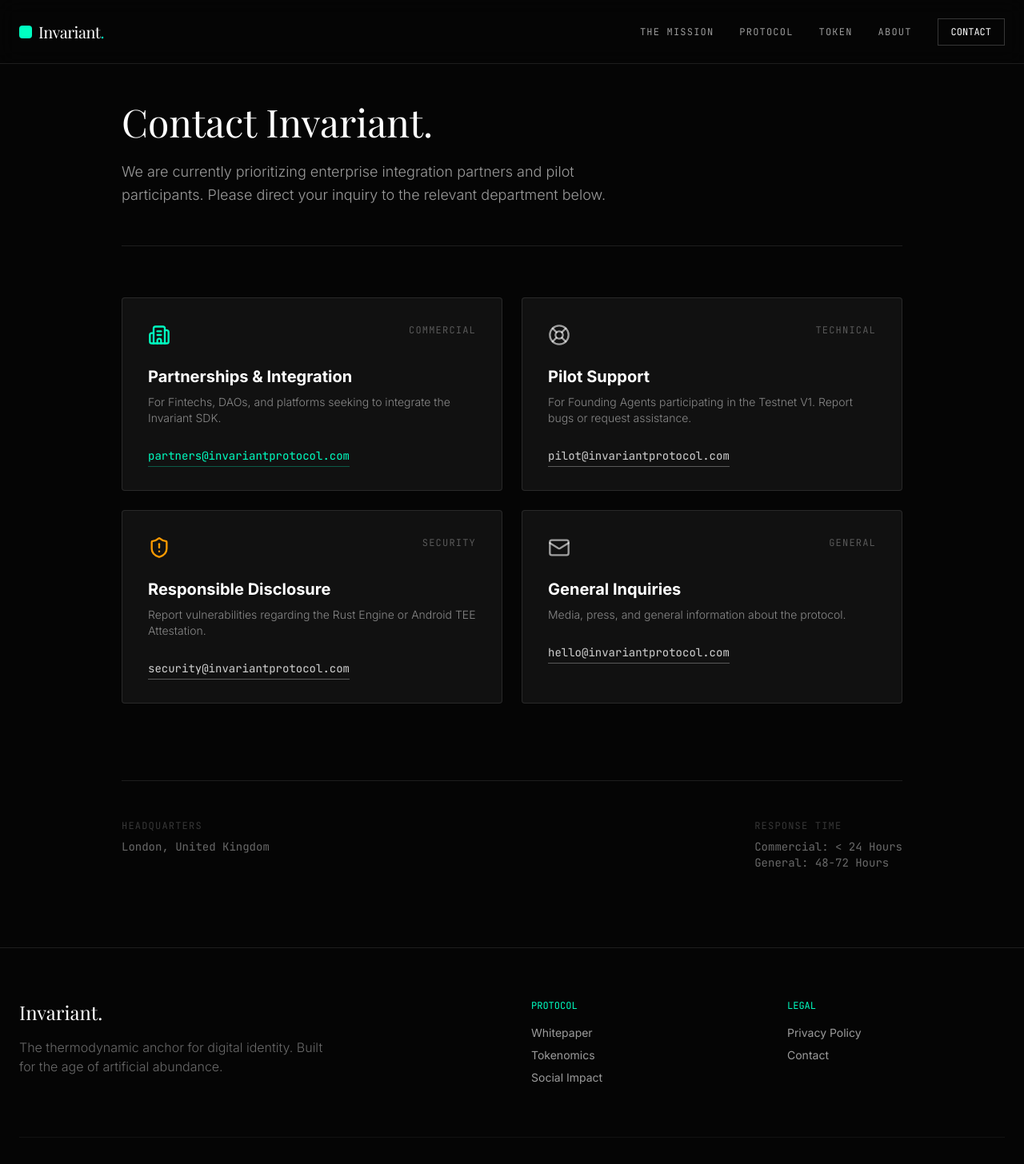
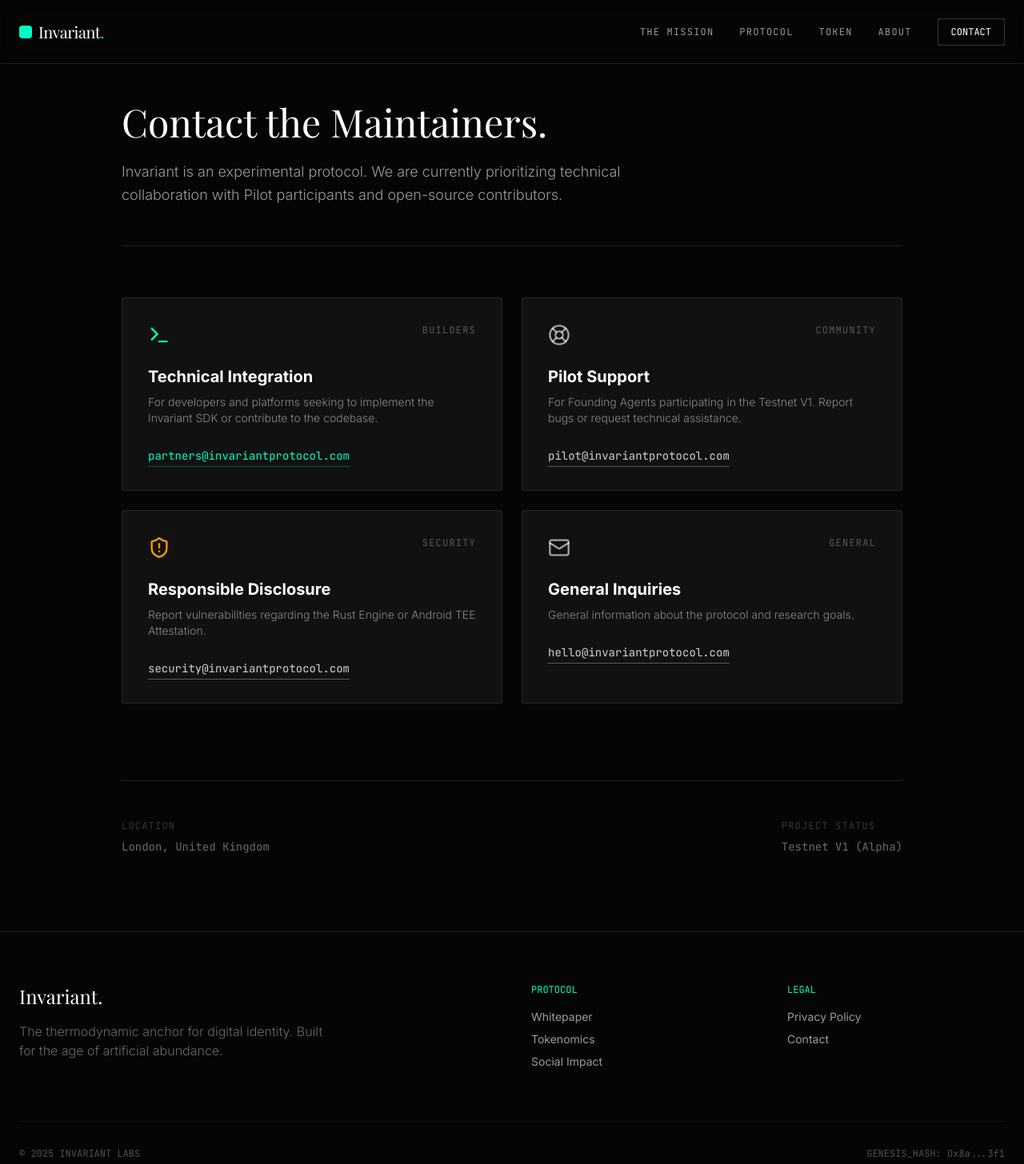
Before and after one commit to KarmaYama/invariant-monorepo, a Next.js app in the folder invariant-web/: page /contact in a window 1280 px wide. Shown: the top 1456 px of the page at 80% size. Built offline with nearby package versions, Linux system fonts and the light colour scheme; a web font is replaced by a local one.

Commit message:
update narrative of contact

```diff
--- a/invariant-web/src/app/contact/page.tsx
+++ b/invariant-web/src/app/contact/page.tsx
@@ -1,7 +1,6 @@
 "use client";
 
-import Link from "next/link";
-import { ArrowLeft, Mail, LifeBuoy, Building2, ShieldAlert } from "lucide-react";
+import { Mail, LifeBuoy, Terminal, ShieldAlert } from "lucide-react";
 import { Header } from "@/components/Header";
 import { Footer } from "@/components/Footer";
 
@@ -15,44 +14,43 @@ export default function Contact() {
 
         {/* HEADER */}
         <div className="mb-16 border-b border-white/10 pb-12">
-          <h1 className="text-4xl md:text-5xl font-serif mb-6">Contact Invariant.</h1>
+          <h1 className="text-4xl md:text-5xl font-serif mb-6">Contact the Maintainers.</h1>
           <p className="text-white/60 font-light text-lg max-w-2xl leading-relaxed">
-            We are currently prioritizing enterprise integration partners and pilot participants.
-            Please direct your inquiry to the relevant department below.
+            Invariant is an experimental protocol. We are currently prioritizing technical collaboration with Pilot participants and open-source contributors.
           </p>
         </div>
 
         {/* DEPARTMENT GRID */}
         <div className="grid md:grid-cols-2 gap-6 mb-24">
 
-          {/* 1. COMMERCIAL / PARTNERSHIPS */}
-          <a href="mailto:alex.matarirano@invariantprotocol.com" className="group p-8 border border-white/10 bg-white/5 rounded hover:border-[#00FFC2]/50 transition-all">
+          {/* 1. TECHNICAL INTEGRATION (Replaces Commercial) */}
+          <a href="mailto:partners@invariantprotocol.com" className="group p-8 border border-white/10 bg-white/5 rounded hover:border-[#00FFC2]/50 transition-all">
             <div className="flex justify-between items-start mb-6">
-              <Building2 className="text-[#00FFC2]" size={28} />
-              <span className="text-xs font-mono text-white/30 uppercase tracking-widest group-hover:text-[#00FFC2] transition-colors">Commercial</span>
+              <Terminal className="text-[#00FFC2]" size={28} />
+              <span className="text-xs font-mono text-white/30 uppercase tracking-widest group-hover:text-[#00FFC2] transition-colors">Builders</span>
             </div>
-            <h3 className="text-xl font-bold text-white mb-2">Partnerships & Integration</h3>
+            <h3 className="text-xl font-bold text-white mb-2">Technical Integration</h3>
             <p className="text-sm text-white/50 font-light mb-6">
-              For Fintechs, DAOs, and platforms seeking to integrate the Invariant SDK.
+              For developers and platforms seeking to implement the Invariant SDK or contribute to the codebase.
             </p>
             <span className="text-[#00FFC2] text-sm font-mono border-b border-[#00FFC2]/30 pb-1">partners@invariantprotocol.com</span>
           </a>
 
           {/* 2. PILOT SUPPORT */}
-          <a href="mailto:alex.matarirano@invariantprotocol.com" className="group p-8 border border-white/10 bg-white/5 rounded hover:border-white/30 transition-all">
+          <a href="mailto:pilot@invariantprotocol.com" className="group p-8 border border-white/10 bg-white/5 rounded hover:border-white/30 transition-all">
             <div className="flex justify-between items-start mb-6">
               <LifeBuoy className="text-white/60 group-hover:text-white transition-colors" size={28} />
-              <span className="text-xs font-mono text-white/30 uppercase tracking-widest">Technical</span>
+              <span className="text-xs font-mono text-white/30 uppercase tracking-widest">Community</span>
             </div>
             <h3 className="text-xl font-bold text-white mb-2">Pilot Support</h3>
             <p className="text-sm text-white/50 font-light mb-6">
-              For Founding Agents participating in the Testnet V1. Report bugs or request assistance.
+              For Founding Agents participating in the Testnet V1. Report bugs or request technical assistance.
             </p>
             <span className="text-white/80 text-sm font-mono border-b border-white/30 pb-1">pilot@invariantprotocol.com</span>
           </a>
 
           {/* 3. SECURITY DISCLOSURE */}
-          <a href="mailto:alex.matarirano@invariantprotocol.com" className="group p-8 border border-white/10 bg-white/5 rounded hover:border-white/30 transition-all">
+          <a href="mailto:security@invariantprotocol.com" className="group p-8 border border-white/10 bg-white/5 rounded hover:border-white/30 transition-all">
             <div className="flex justify-between items-start mb-6">
               <ShieldAlert className="text-amber-500" size={28} />
               <span className="text-xs font-mono text-white/30 uppercase tracking-widest">Security</span>
@@ -65,30 +63,29 @@ export default function Contact() {
           </a>
 
           {/* 4. GENERAL */}
-          <a href="mailto:alex.matarirano@invariantprotocol.com" className="group p-8 border border-white/10 bg-white/5 rounded hover:border-white/30 transition-all">
+          <a href="mailto:hello@invariantprotocol.com" className="group p-8 border border-white/10 bg-white/5 rounded hover:border-white/30 transition-all">
             <div className="flex justify-between items-start mb-6">
               <Mail className="text-white/60" size={28} />
               <span className="text-xs font-mono text-white/30 uppercase tracking-widest">General</span>
             </div>
             <h3 className="text-xl font-bold text-white mb-2">General Inquiries</h3>
             <p className="text-sm text-white/50 font-light mb-6">
-              Media, press, and general information about the protocol.
+              General information about the protocol and research goals.
             </p>
             <span className="text-white/80 text-sm font-mono border-b border-white/30 pb-1">hello@invariantprotocol.com</span>
           </a>
 
         </div>
 
-        {/* FOOTER DETAILS */}
+        {/* FOOTER DETAILS - STRIPPED OF SLA */}
         <div className="border-t border-white/10 pt-12 flex flex-col md:flex-row justify-between gap-8 text-sm text-white/40 font-mono">
           <div>
-            <p className="mb-2 text-white/20 uppercase tracking-widest text-xs">Headquarters</p>
+            <p className="mb-2 text-white/20 uppercase tracking-widest text-xs">Location</p>
             <p>London, United Kingdom</p>
           </div>
           <div>
-            <p className="mb-2 text-white/20 uppercase tracking-widest text-xs">Response Time</p>
-            <p>Commercial: &lt; 24 Hours</p>
-            <p>General: 48-72 Hours</p>
+            <p className="mb-2 text-white/20 uppercase tracking-widest text-xs">Project Status</p>
+            <p>Testnet V1 (Alpha)</p>
           </div>
         </div>
 
```
